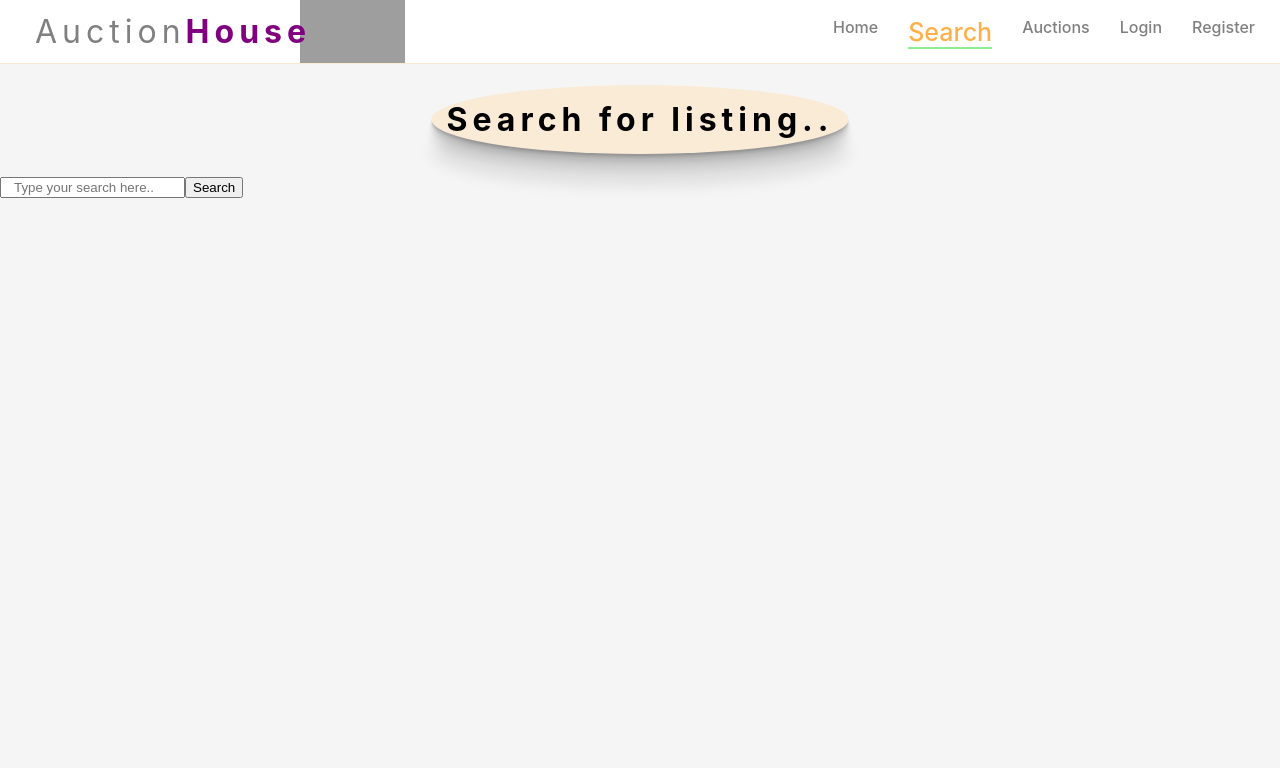
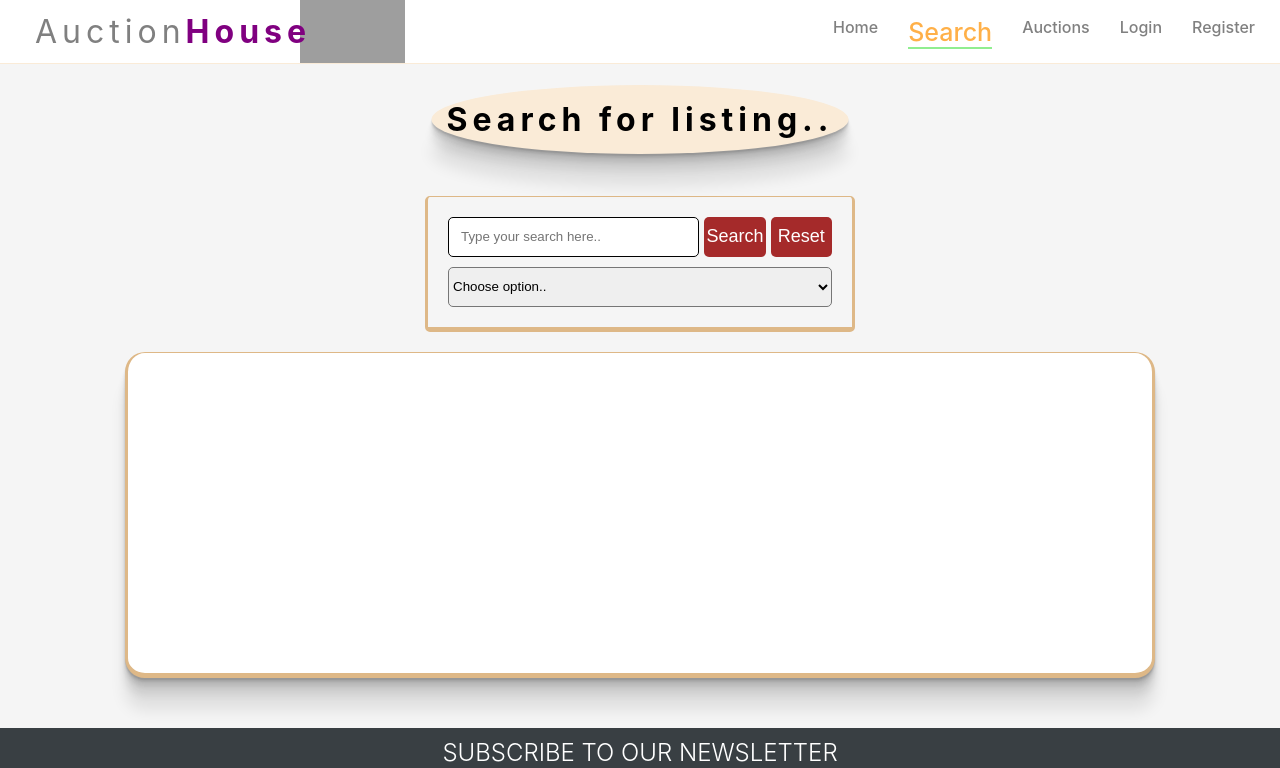
Before and after one commit to HristoYonkov/Auction-House-ExamProject, a React (Create React App) app in the folder Auction-House/auction-house/: page /search in a window 1280 px wide. Shown: the top 768 px of the page. Built offline with nearby package versions, Linux system fonts and the light colour scheme; grey boxes are pictures that could not be loaded.

Commit message:
search functionality polished!

```diff
--- a/Auction-House/auction-house/src/components/Search/Search.css
+++ b/Auction-House/auction-house/src/components/Search/Search.css
@@ -1,8 +1,13 @@
+.search-section {
+    display: flex;
+    flex-direction: column;
+    gap: 20px;
+    min-height: 75vh;
+}
+
 .search-wrapper {
-    height: 75vh;
-}
-.search-wrapper input {
-
+    display: flex;
+    justify-content: center;
 }
 
 .search-header {
@@ -16,3 +21,71 @@
     border-radius: 50%;
     box-shadow: rgba(0, 0, 0, 0.09) 0px 2px 1px, rgba(0, 0, 0, 0.09) 0px 4px 2px, rgba(0, 0, 0, 0.09) 0px 8px 4px, rgba(0, 0, 0, 0.09) 0px 16px 8px, rgba(0, 0, 0, 0.09) 0px 32px 16px;
 }
+
+.search-wrapper-inputs {
+    display: flex;
+    flex-direction: column;
+    gap: 10px;
+    width: 30%;
+    padding: 20px;
+    border-radius: 5px;
+    border-bottom: 5px solid burlywood;
+    border-right: 3px solid burlywood;
+    border-left: 3px solid burlywood;
+    border-top: 1px solid burlywood;
+}
+
+.input-btn-wrapper {
+    display: flex;
+    width: 100%;
+    height: 40px;
+    gap: 5px;
+}
+.search {
+   width: 80%;
+   border-radius: 5px;
+   border: 1px solid black;
+}
+.search-btn {
+    width: 20%;
+    padding: 0;
+    color: white;
+    border: none;
+    height: 40px;
+    border-radius: 5px;
+    background-color: brown;
+    font-size: 18px;
+    cursor: pointer;
+}
+.search-btn:hover {
+    background-color: green;
+}
+.search-btn:active {
+    scale: 0.95;
+}
+.select-input {
+    height: 40px;
+    border-radius: 5px;
+}
+
+.search-result {
+    min-height: 30vh;
+    width: 80%;
+    background-color: white;
+    position: relative;
+    display: flex;
+    align-self: center;
+    flex-wrap: wrap;
+    justify-content: center;
+    align-items: flex-end;
+    gap: 20px;
+    border: 5px solid woo;
+    border-radius: 20px;
+    padding: 80px 0px 0px 0px;
+    box-shadow: rgba(0, 0, 0, 0.09) 0px 2px 1px, rgba(0, 0, 0, 0.09) 0px 4px 2px, rgba(0, 0, 0, 0.09) 0px 8px 4px, rgba(0, 0, 0, 0.09) 0px 16px 8px, rgba(0, 0, 0, 0.09) 0px 32px 16px;
+    border-bottom: 5px solid burlywood;
+    border-right: 3px solid burlywood;
+    border-left: 3px solid burlywood;
+    border-top: 1px solid burlywood;
+    margin-bottom: 50px;
+}
--- a/Auction-House/auction-house/src/components/Search/Search.js
+++ b/Auction-House/auction-house/src/components/Search/Search.js
@@ -1,19 +1,99 @@
+import { useState } from 'react';
+
 import './Search.css';
+import * as listingSerive from '../../services/listingService';
+import { SingleSearch } from './SingleSearch/SingleSearch';
+export const Search = () => {
+    const [searchResult, setSearchResult] = useState([]);
+    const [value, setValue] = useState('');
+    const [category, setCategory] = useState('');
 
-export const Search = () => {
+    const onChangeTypeHandler = (e) => {
+        setCategory(e.target.value)
+    }
+
+    const onChangeValueHandler = (e) => {
+        setValue(e.target.value)
+    }
+
+    const resetHandler = () => {
+        setCategory('')
+        setValue('')
+    }
+
+    const searchHandler = async () => {
+        const response = await listingSerive.getAll();
+        let result = [];
+
+        if (response.length > 0 && category === '' && value !== '') {
+            response.filter(l => {
+                if (l.title.startsWith(value)) {
+                    result.push(l);
+                }
+            })
+        }
+
+        if (response.length > 0 && category !== '') {
+            response.filter(l => {
+                if (l.category === category) {
+                    result.push(l)
+                }
+            })
+
+            if (result.length > 0 && value !== '') {
+                // console.log(result);
+                // result.filter(l => !l.title.includes(value))
+                let newResult = [];
+                result.forEach(l => {
+                    if (l.title.includes(value)) {
+                        newResult.push(l);
+                    }
+                })
+                result = newResult;
+            }
+        }
+        if (category === '' && value === '') {
+            setSearchResult(response);
+
+        } else {
+            setSearchResult(result);
+        }
+    }
 
     return (
-        <>
+        <div className='search-section'>
             <div>
                 <h1 className='search-header'>Search for listing..</h1>
             </div>
+
             <div className='search-wrapper'>
-                <input type="text" id='search' placeholder='Type your search here..' name='search' className='search' />
-                <button className='search-btn'>Search</button>
+                <div className='search-wrapper-inputs'>
+                    <div className='input-btn-wrapper'>
+                        <input onChange={onChangeValueHandler} value={value} name='search' type="text" id='search' className='search' placeholder='Type your search here..' />
+                        <button onClick={searchHandler} className='search-btn'>Search</button>
+                        <button onClick={resetHandler} className='search-btn'>Reset</button>
+                    </div>
+                    <select
+                        className='select-input'
+                        name="category"
+                        id="category"
+                        value={category}
+                        onChange={onChangeTypeHandler}
+                    >
+                        <option value="">Choose option..</option>
+                        <option value="Vehicles">Vehicles</option>
+                        <option value="Computers">Computers</option>
+                        <option value="Home Appliances">Home Appliances</option>
+                        <option value="Others">Others</option>
+                    </select>
+                </div>
             </div>
-            <section className='searchResults'>
 
+            <section className='search-result'>
+                {searchResult.length > 0 &&
+                    searchResult.map(x => <SingleSearch key={x._id} listing={x} />)
+                }
             </section>
-        </>
+        </div>
     )
 }
--- /dev/null
+++ b/Auction-House/auction-house/src/components/Search/SingleSearch/SingleSearch.css
@@ -0,0 +1,57 @@
+.card:hover {
+    scale: 1.1;
+    transition: ease-in-out 300ms;
+    position: relative;
+    bottom: 30px;
+}
+.card {
+    display: flex;
+    flex-direction: column;
+    align-items: center;
+    height: 370px;
+    width: 250px;
+    border-radius: 8px;
+    box-shadow: rgba(100, 100, 111, 0.2) 0px 7px 29px 0px;
+    background-color: antiquewhite;
+    margin-top: 30px;
+}
+.card h3 {
+    letter-spacing: 1px;
+}
+.card-image-holder {
+    height: 50%;
+    width: 100%;
+}
+.card img {
+    height: 100%;
+    width: 100%;
+    object-fit: contain;
+    background-color: aliceblue;
+}
+.card p {
+    margin: 0 0 5px 10px;
+    align-self: start;
+    font-weight: 500;
+}
+.card p span {
+    font-weight: 700;
+}
+
+.card button:hover {
+    background-color: green;
+}
+ .card button {
+    padding: 0;
+    color: white;
+    border-radius: 5px;
+    border: none;
+    height: 40px;
+    width: 120px;
+    background-color: brown;
+    font-size: 18px;
+    margin-top: 15px;
+    cursor: pointer;
+}
+.card a {
+    all: unset;
+}
--- /dev/null
+++ b/Auction-House/auction-house/src/components/Search/SingleSearch/SingleSearch.js
@@ -0,0 +1,18 @@
+import { Link } from "react-router-dom"
+
+import './SingleSearch.css';
+
+export const SingleSearch = ({ listing }) => {
+
+    return (
+        <article className='card'>
+            <h3>{listing.title}</h3>
+            <div className="card-image-holder">
+                <img src={listing.imageUrl} alt="someImage" />
+            </div>
+            <p>Category: <span>{listing.category}</span></p>
+            <p>Current price: <span>${listing.price}</span></p>
+            <Link type='button' to={`/details/${listing._id}`}><button>Details</button></Link>
+        </article>
+    )
+}
```
